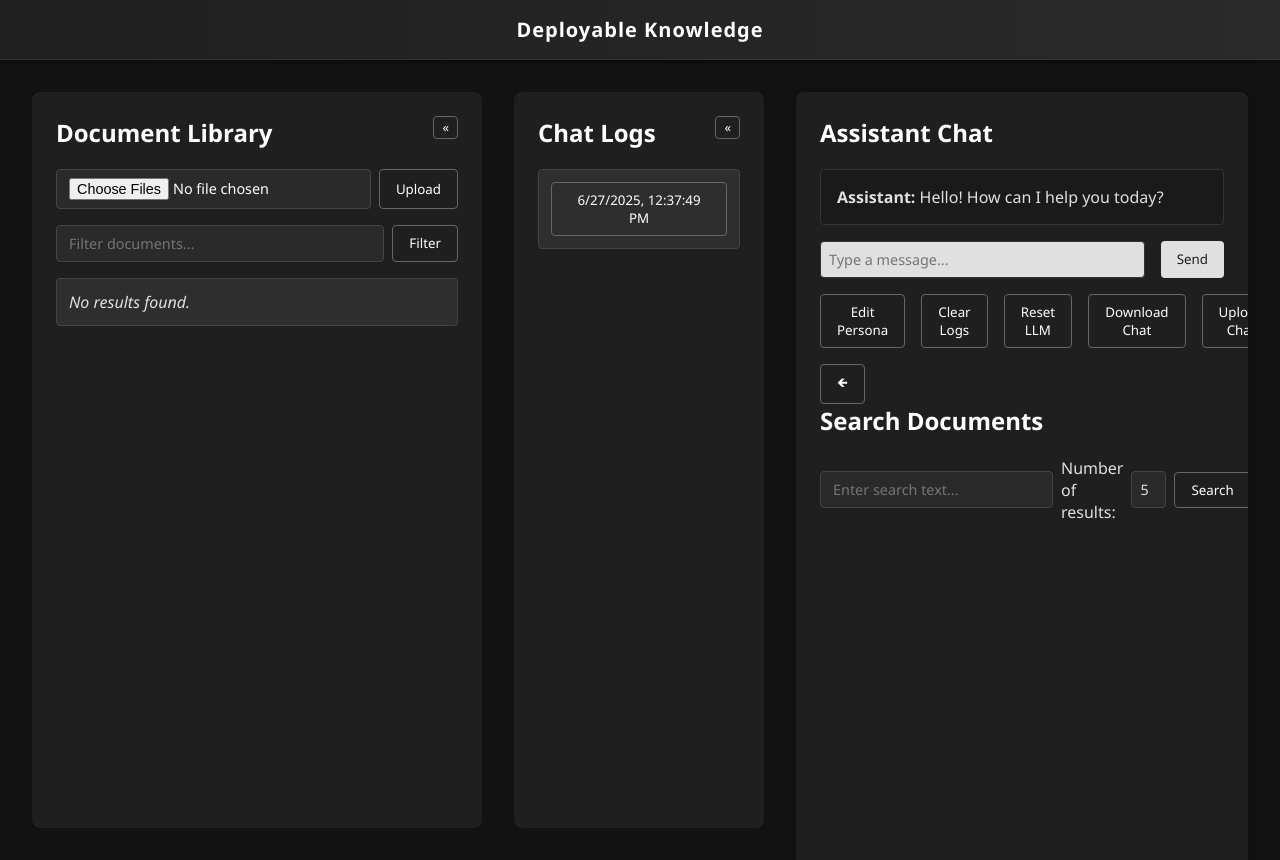
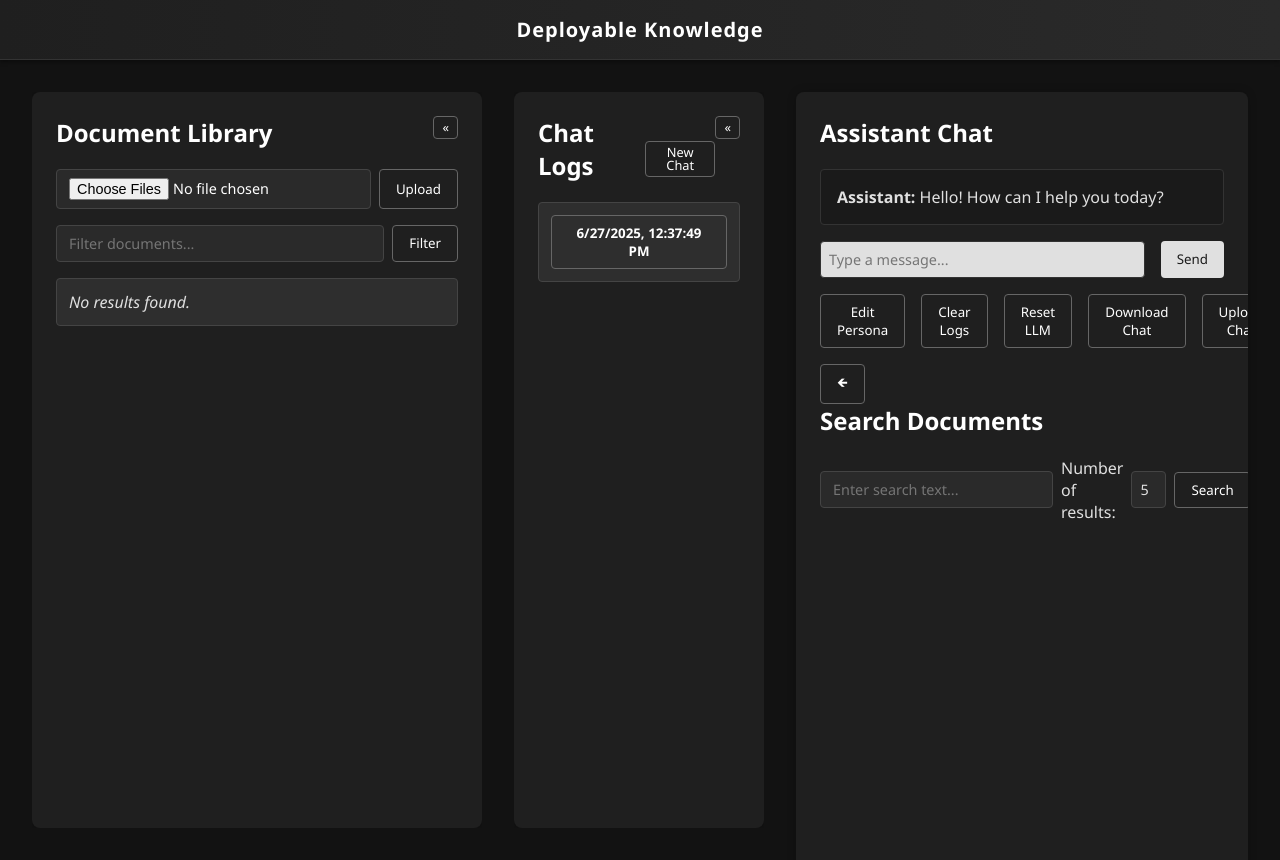
Before and after one commit to sage-bomb/Deployable-Knowledge, a FastAPI app: page / in a window 1280 px wide. Run offline with FastAPI, Linux system fonts and the light colour scheme; data that the repository does not hold is empty; some libraries are stand-ins or nearby versions.

Commit message:
Add new chat button and improve log panel

```diff
--- a/app/static/css/style.css
+++ b/app/static/css/style.css
@@ -467,3 +467,17 @@ input:disabled, button:disabled {
   height: auto;
   line-height: 1;
 }
+
+#new-chat-btn {
+  font-size: 0.8rem;
+  padding: 0.25rem 0.5rem;
+  margin-left: auto;
+  width: auto;
+  min-width: unset;
+  height: auto;
+  line-height: 1;
+}
+
+#log-list button.active {
+  font-weight: bold;
+}
--- a/app/static/js/logs.js
+++ b/app/static/js/logs.js
@@ -28,6 +28,7 @@ export async function initLogs() {
   const listEl = $('log-list');
   const wrapper = $('log-panel-wrapper');
   const toggleBtn = $('toggle-logs-btn');
+  const newBtn = $('new-chat-btn');
   const chatBox = $('chat-box');
 
   const userId = getUserId();
@@ -35,6 +36,10 @@ export async function initLogs() {
 
   toggleBtn?.addEventListener('click', () => {
     wrapper.classList.toggle('collapsed');
+  });
+
+  newBtn?.addEventListener('click', async () => {
+    await startNewSession();
   });
 
   async function loadList() {
@@ -45,15 +50,34 @@ export async function initLogs() {
       listEl.innerHTML = '<li><em>No logs found.</em></li>';
       return;
     }
+    const currentId = localStorage.getItem('session_id');
     data.sessions.forEach(s => {
       const li = document.createElement('li');
       const btn = document.createElement('button');
       const label = new Date(s.timestamp).toLocaleString();
       btn.textContent = label;
       btn.addEventListener('click', () => loadSession(s.session_id));
+      if (s.session_id === currentId) {
+        btn.classList.add('active');
+      }
       li.appendChild(btn);
       listEl.appendChild(li);
     });
+  }
+
+  async function startNewSession() {
+    const res = await fetch('/logs/start', {
+      method: 'POST',
+      headers: { 'Content-Type': 'application/x-www-form-urlencoded' },
+      body: new URLSearchParams({ user_id: userId })
+    });
+    const data = await res.json();
+    const sessionId = data.session_id;
+    localStorage.setItem('session_id', sessionId);
+    chatBox.innerHTML = '<div><strong>Assistant:</strong> Hello! How can I help you today?</div>';
+    await fetch(`/debug/memory?user_id=${encodeURIComponent(userId)}`, { method: 'DELETE' });
+    await loadList();
+    return sessionId;
   }
 
   async function loadSession(sessionId) {
--- a/app/templates/index.html
+++ b/app/templates/index.html
@@ -79,6 +79,7 @@
           <div class="column" id="log-manager">
             <div class="header-row">
               <h2>Chat Logs</h2>
+              <button id="new-chat-btn" type="button">New Chat</button>
               <button id="toggle-logs-btn" title="Minimize Chat Logs" type="button">«</button>
             </div>
             <ul id="log-list">
```
